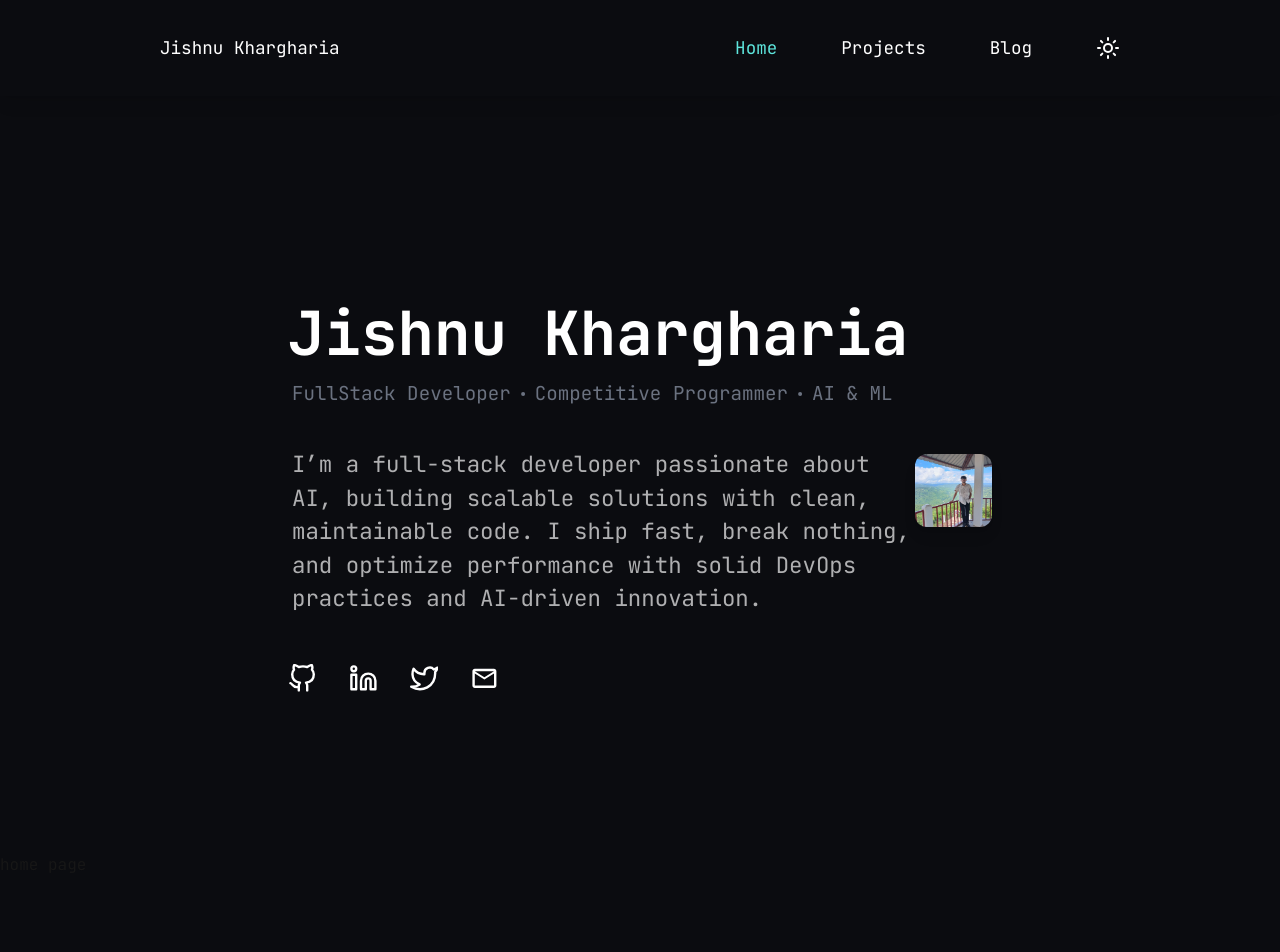
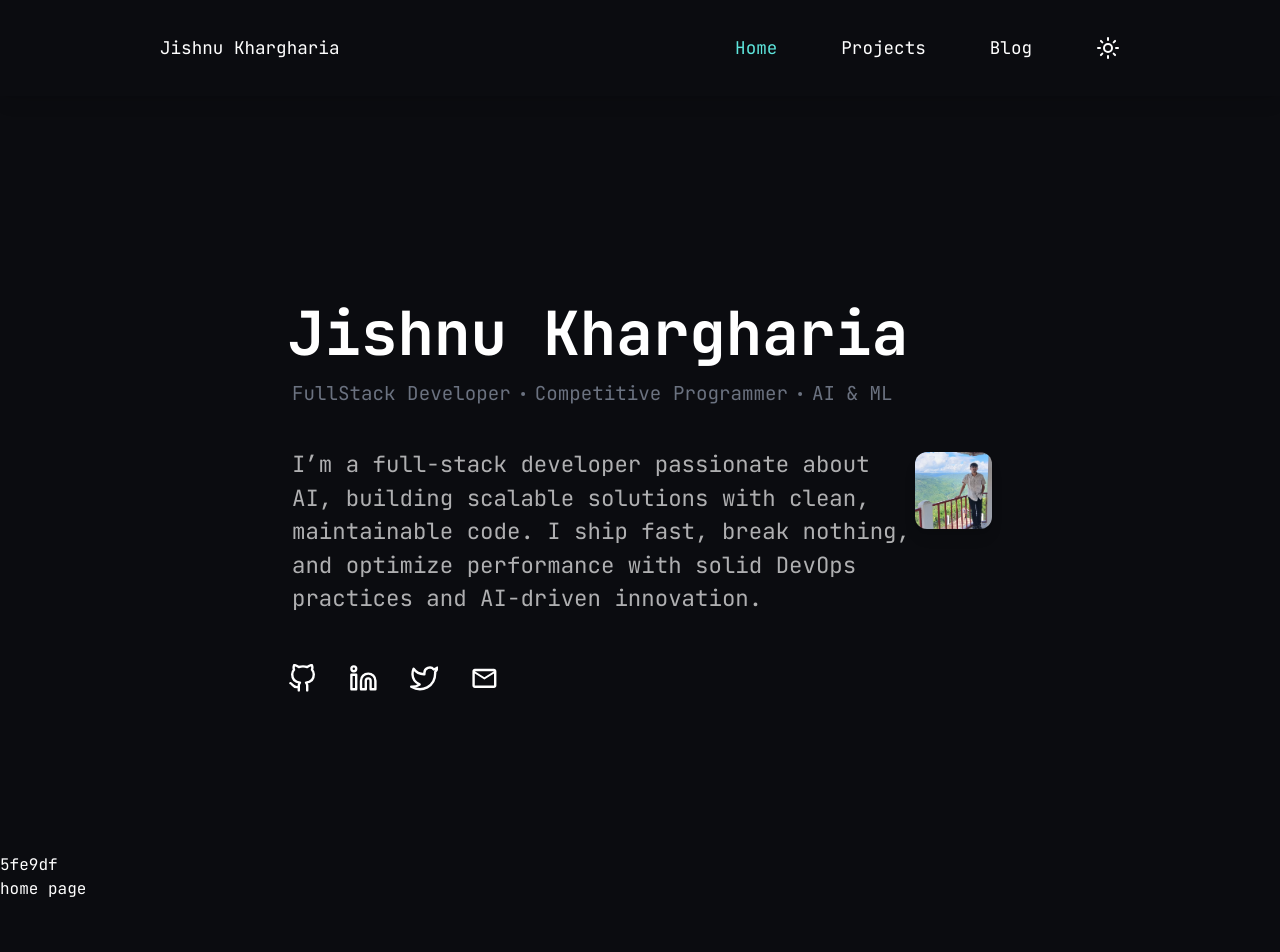
Before and after one commit to jishkhar/portfolio2, a Next.js app: page / in a window 1280 px wide. Shown: the top 952 px of the page. Built offline with nearby package versions, Linux system fonts and the light colour scheme.

Commit message:
add skills

```diff
--- a/src/app/page.tsx
+++ b/src/app/page.tsx
@@ -1,11 +1,13 @@
 import React from "react";
 import About from "@/components/About";
+import Skills from "@/components/Skills";
 
 export default function Home() {
   return (
     <>
-      <main className="bg-[#0b0c10] py-32">
+      <main className="bg-[#0b0c10] text-white py-32">
         <About />
+        <Skills />
         <div>
           home page
         </div>
--- /dev/null
+++ b/src/components/Skills.tsx
@@ -0,0 +1,13 @@
+import React from 'react'
+
+const Skills = () => {
+  return (
+    <>
+        <div>
+            5fe9df
+        </div>
+    </>
+  )
+}
+
+export default Skills
```
Also changed, not shown: public/images/me1.jpg.
